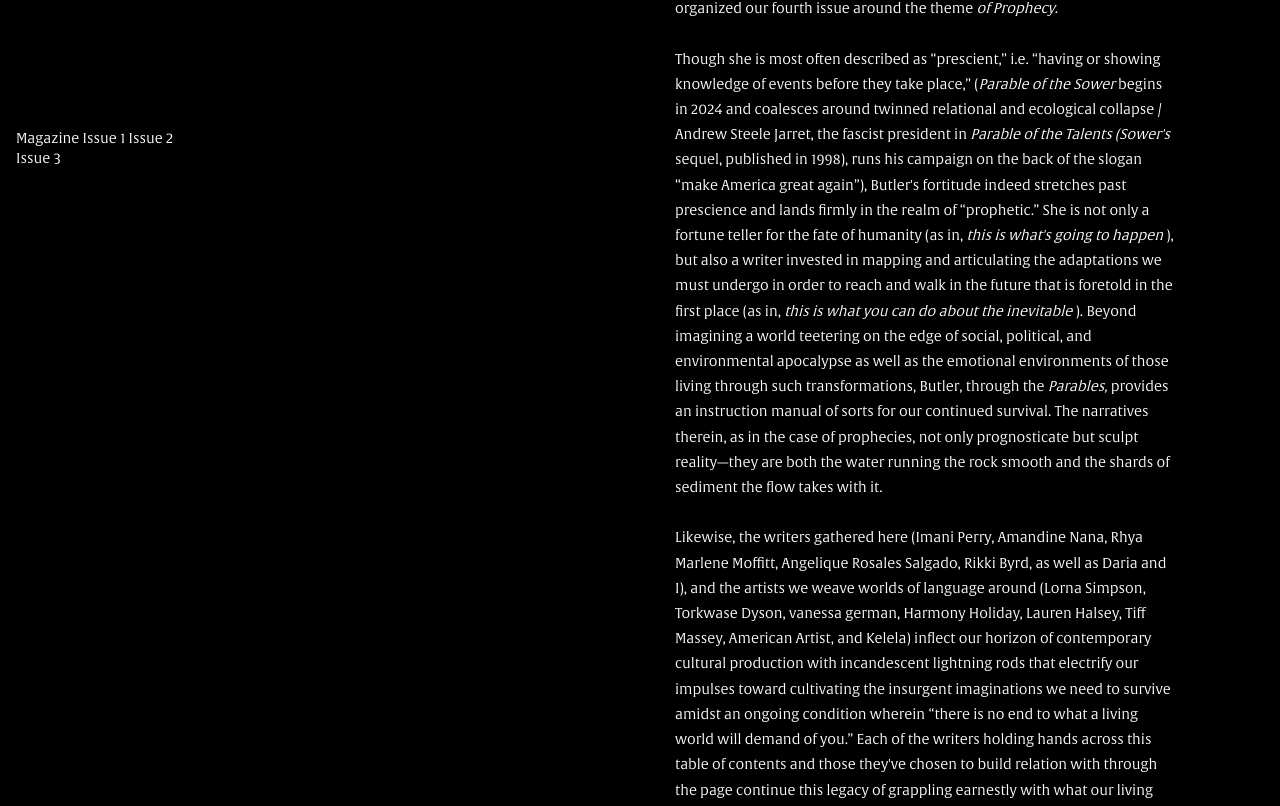
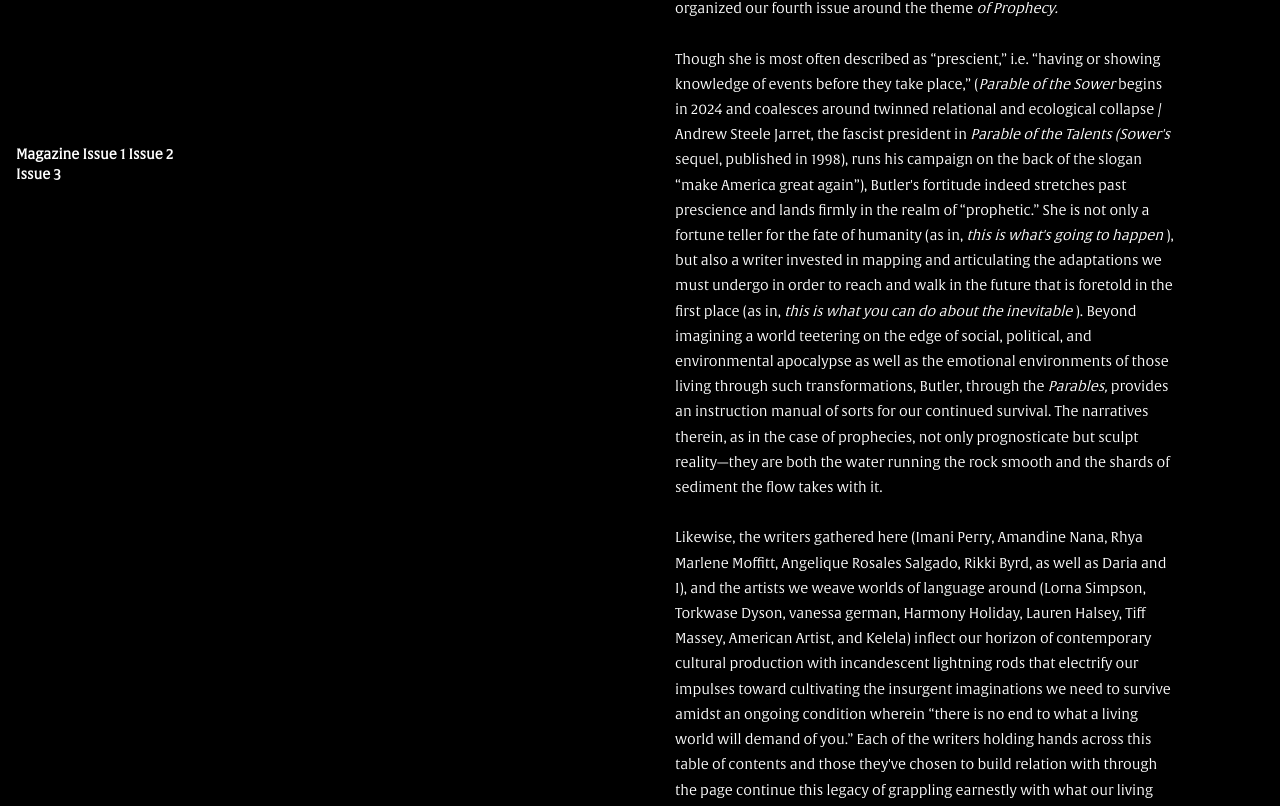
Before and after one commit to lizetteayala1211/jupiter-mag, a Next.js app: page / in a window 1280 px wide. Shown: the part 2654-3460 px from the top of the page. Built offline with nearby package versions, Linux system fonts and the light colour scheme; no server answers; a web font is replaced by a local one.

Commit message:
styles added to temp desk menu

```diff
--- a/src/app/issue/4/page.tsx
+++ b/src/app/issue/4/page.tsx
@@ -107,9 +107,11 @@ function TempDeskMenu() {
         fontSize: "16px",
         display: "flex",
         flexDirection: "column",
-        gap: "1em",
-        margin: "16px",
+        gap: "3em",
+        marginTop: "2em",
+        padding: "0px 1em",
         color: "white",
+        fontWeight: "700"
       }}
     >
 
```
